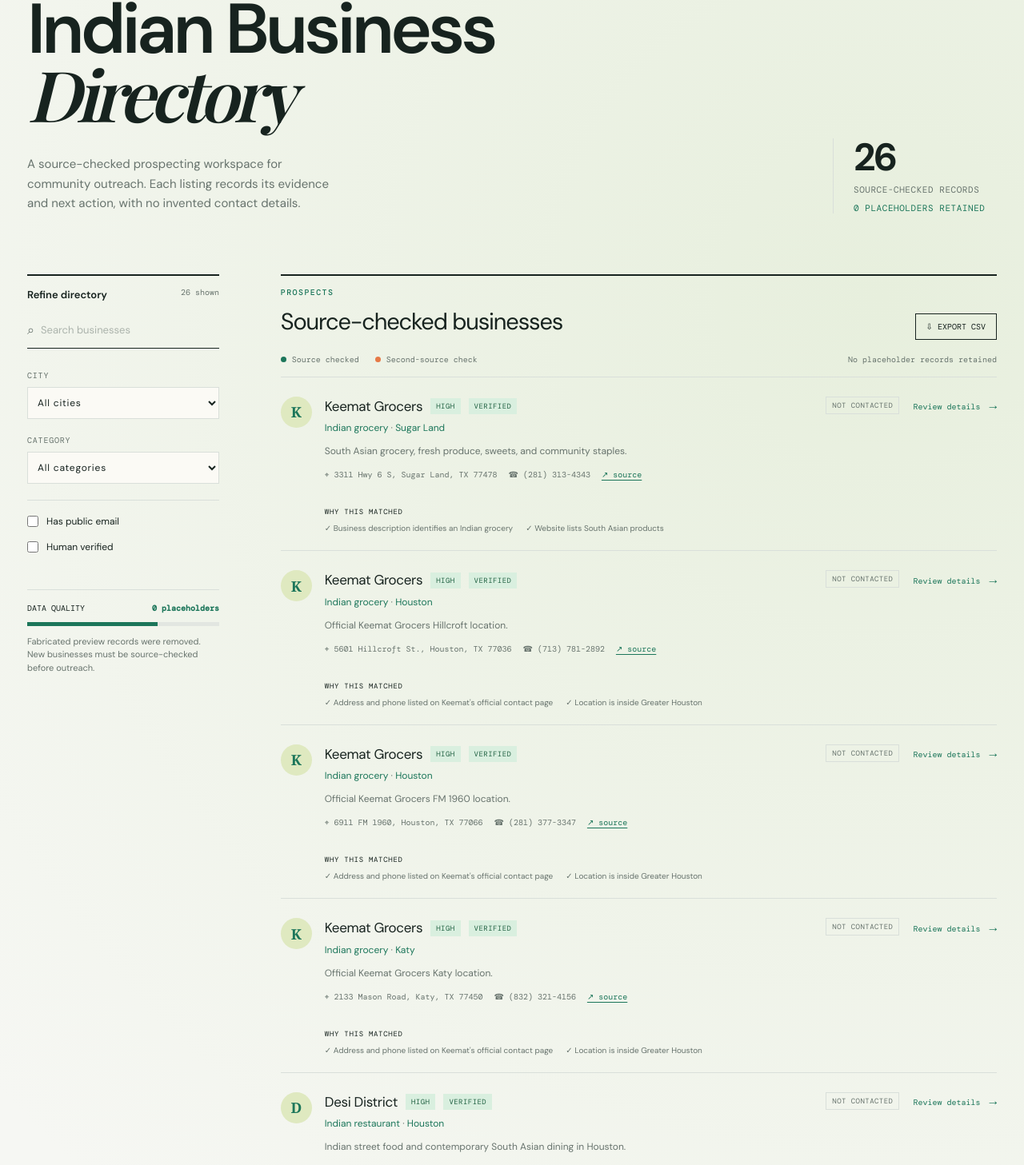
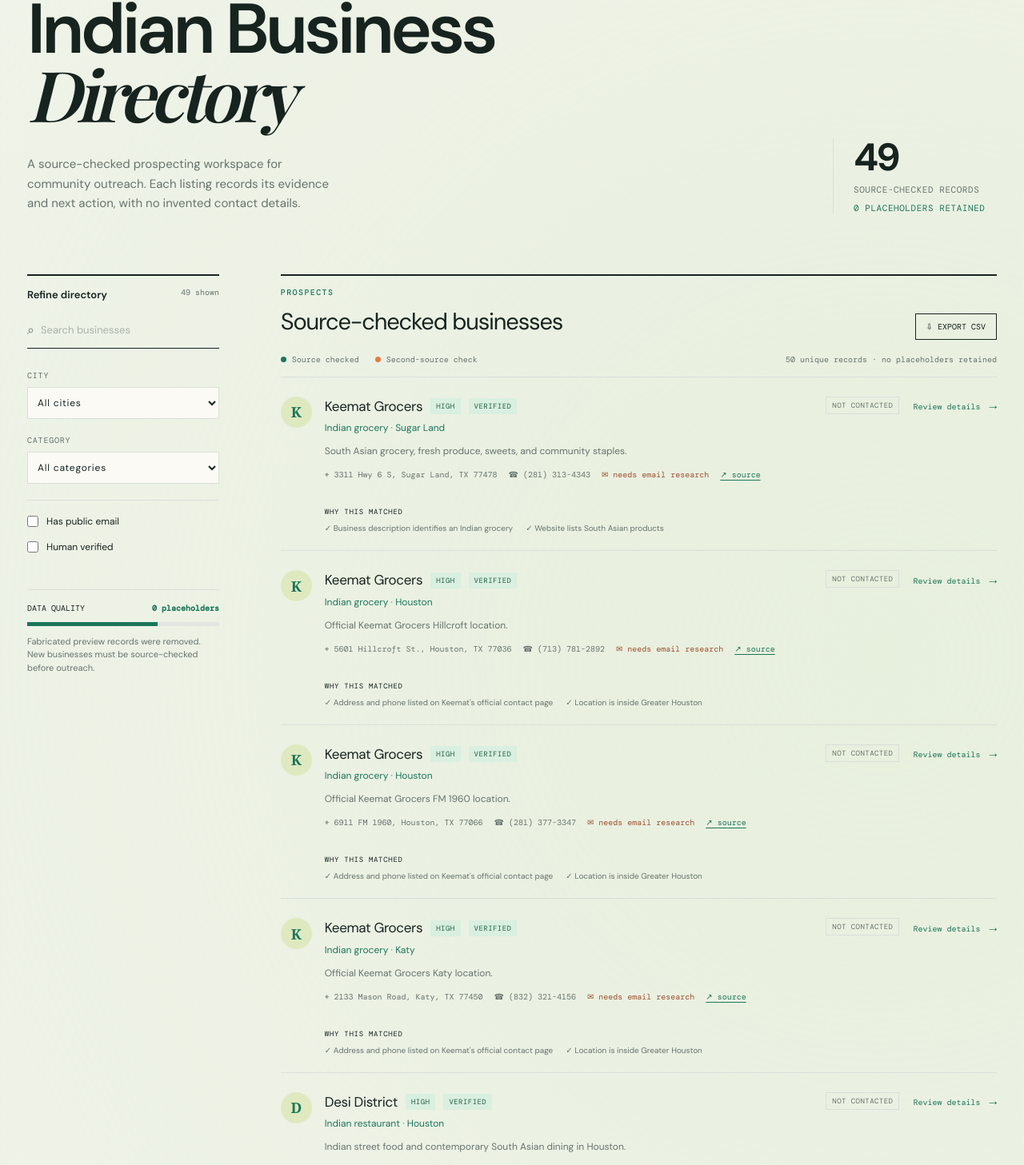
Before and after one commit to komikasinaduni/SEWA-outreach-intelligence, a Next.js app: page /SEWA-outreach-intelligence/ in a window 1280 px wide. Shown: the part 206-1663 px from the top of the page at 80% size. Built offline with nearby package versions, Linux system fonts and the light colour scheme; a web font is replaced by a local one.

Commit message:
Expand directory with 24 source checked businesses

```diff
--- a/src/app/page.tsx
+++ b/src/app/page.tsx
@@ -3,7 +3,8 @@
 import { useMemo, useState } from "react";
 
 type Confidence = "High" | "Medium";
-type QualityStatus = "VERIFIED" | "NEEDS_VERIFICATION" | "INVALID_PLACEHOLDER" | "DUPLICATE" | "NEEDS_REDISCOVERY";
+type QualityStatus = "VERIFIED" | "SOURCE_CHECKED" | "NEEDS_VERIFICATION" | "INVALID_PLACEHOLDER" | "DUPLICATE" | "NEEDS_REDISCOVERY";
+type EmailStatus = "PUBLIC_EMAIL_FOUND" | "NEEDS_EMAIL_RESEARCH";
 
 type Business = {
   name: string;
@@ -12,6 +13,7 @@
   address: string;
   phone: string;
   email?: string;
+  emailStatus?: EmailStatus;
   description: string;
   confidence: Confidence;
   evidence: string[];
@@ -121,18 +123,20 @@
   },
 ];
 
-const verifiedBusiness = (name: string, category: string, city: string, address: string, phone: string, description: string, evidence: string[], sourceUrl?: string): Business => ({
+const verifiedBusiness = (name: string, category: string, city: string, address: string, phone: string, description: string, evidence: string[], sourceUrl?: string, email?: string, qualityStatus: QualityStatus = "VERIFIED"): Business => ({
   name,
   category,
   city,
   address,
   phone,
+  ...(email ? { email } : {}),
+  emailStatus: email ? "PUBLIC_EMAIL_FOUND" : "NEEDS_EMAIL_RESEARCH",
   description,
   confidence: "High",
   evidence,
   status: "Not contacted",
   verified: true,
-  qualityStatus: "VERIFIED",
+  qualityStatus,
   sourceUrl,
 });
 
@@ -158,14 +162,40 @@
   verifiedBusiness("Kansaar Restaurant & Catering", "Indian catering", "Houston", "2002 N Fry Rd Ste 103, Houston, TX 77084", "(832) 614-3136", "Indian and Gujarati restaurant and catering.", ["Current local-business listing provides address and phone"]),
 ];
 
-const allBusinesses = [...businesses, ...verifiedBusinesses];
+const additionalBusinesses: Business[] = [
+  verifiedBusiness("Renu's Kitchen", "Indian restaurant", "Sugar Land", "4502 Hwy 6, Ste B, Sugar Land, TX 77478", "(281) 994-7770", "Indian restaurant in Sugar Land.", ["Current business listing provides address and phone"]),
+  verifiedBusiness("Naseeb Indian Restaurant", "Indian restaurant", "Sugar Land", "3559 Hwy 6, Sugar Land, TX 77478", "(281) 325-0099", "Indian restaurant in Sugar Land.", ["Official website publishes address, phone, and public email"], "https://thenaseeb.com/", "naseebindianrestaurant@gmail.com"),
+  verifiedBusiness("Mahek Indian Restaurant", "Indian restaurant", "Sugar Land", "14009 FM 1464, Sugar Land, TX 77498", "(832) 500-4651", "Indian restaurant in Sugar Land.", ["Official site publishes address and phone"], "https://mahekrestaurantsugarland.com/"),
+  verifiedBusiness("Bombay Delight", "Indian catering", "Sugar Land", "3344 Hwy 6, Ste A, Sugar Land, TX 77478", "(281) 302-5070", "Indian restaurant and catering in Sugar Land.", ["Official catering page publishes address and phone"], "https://www.bombaydelightsugarland.com/Catering"),
+  verifiedBusiness("Nirmanz Food Boutique", "Indian catering", "Sugar Land", "16338 Kensington Dr, Ste 160, Sugar Land, TX 77479", "(832) 532-0699", "Indian food boutique and catering service.", ["Official site publishes location, phone, and public email"], "https://nirmanz.com/", "nirmanzrestaurant@gmail.com"),
+  verifiedBusiness("Elite Restaurant & Catering", "Indian restaurant", "Sugar Land", "11941 S Texas 6, Ste A, Sugar Land, TX 77498", "(281) 957-4100", "Indian and Indo-Pak restaurant and catering.", ["Current business listing provides address and phone"]),
+  verifiedBusiness("Mai Colachi Restaurant & Catering", "South Asian restaurant", "Sugar Land", "15425 Southwest Fwy, Sugar Land, TX 77478", "(281) 240-0786", "South Asian restaurant and catering in Sugar Land.", ["Current business listing provides address and phone"]),
+  verifiedBusiness("Gwalia Sweets and Restaurant", "Indian sweets", "Sugar Land", "4411 Hwy 6, Sugar Land, TX 77478", "(346) 279-0467", "Indian sweets and restaurant in Sugar Land.", ["Current business listing provides address and phone"]),
+  verifiedBusiness("Mazaidar Restaurant & Catering", "South Asian restaurant", "Sugar Land", "11315 S Texas 6, Ste A, Sugar Land, TX 77498", "(281) 302-6412", "South Asian restaurant and catering in Sugar Land.", ["Official contact page publishes address, phone, and public contact information"], "https://mazaidarhaleemusa.com/contact/"),
+  verifiedBusiness("A&N's Halal Kitchen", "South Asian restaurant", "Sugar Land", "12925 W Bellfort Ave, Sugar Land, TX 77478", "(281) 741-5033", "South Asian halal kitchen in Sugar Land.", ["Current business listing provides address and phone"]),
+  verifiedBusiness("Lasbela Restaurant & Catering", "South Asian restaurant", "Sugar Land", "13849 Southwest Fwy, Sugar Land, TX 77478", "(832) 999-4490", "Pakistani and South Asian restaurant and catering.", ["Current business listing provides address and phone"]),
+  verifiedBusiness("Mantra Indian Restaurant", "Indian restaurant", "Katy", "829 S Mason Rd, Katy, TX 77450", "(713) 306-2725", "Indian restaurant in Katy.", ["Current local-business listing provides address and phone"]),
+  verifiedBusiness("Indian Bazaar & Cafe", "Indian grocery", "Katy", "653 Pin Oak Rd, Katy, TX 77494", "(832) 437-9947", "Indian grocery and cafe in Katy.", ["Current local-business listing provides address and phone"]),
+  verifiedBusiness("Spice Mantra Indian Cuisine", "Indian restaurant", "Katy", "27131 Cinco Ranch Blvd, Ste 650, Katy, TX 77494", "(281) 665-1988", "Indian cuisine in Katy.", ["Current local-business listing provides address and phone"]),
+  verifiedBusiness("Kurry Walah", "Indian catering", "Katy", "1830 S Mason Rd, Ste 165, Katy, TX 77450", "(832) 437-3800", "Indian restaurant and catering in Katy.", ["Current local-business listing provides address and phone"]),
+  verifiedBusiness("Neetu's Indian Kitchen", "Indian restaurant", "Katy", "1989 Fry Rd, Katy, TX 77449", "(832) 920-0220", "Indian restaurant in Katy.", ["Current local-business listing provides address and phone"]),
+  verifiedBusiness("Grand Kabab & Biryani", "Indian restaurant", "Katy", "Katy, TX", "(346) 257-4123 / (281) 940-8885", "Indo-Pak restaurant and catering in Katy.", ["Official site publishes current contact numbers; street address needs follow-up"], "https://grandkababandbiryani.com/"),
+  verifiedBusiness("Green Bawarchi", "Indian catering", "Fulshear", "4020 FM 1463 Rd, Fulshear, TX 77494", "(832) 437-6358", "Indian and Pakistani restaurant and catering near Katy.", ["Official catering page publishes address, phone, and public email"], "https://www.greenbawarchikaty.com/catering", "contact@greenbawarchikaty.com"),
+  verifiedBusiness("Tandoori Hut Indian Restaurant & Catering", "Indian catering", "Houston", "7610 Cherry Park Dr, Ste A, Houston, TX 77095", "(832) 427-6721", "Indian restaurant and catering in northwest Houston.", ["Current business listing provides address and phone"]),
+  verifiedBusiness("Naga's South Indian Cuisine", "Indian restaurant", "Houston", "11807 Westheimer Rd #580, Houston, TX 77077", "(346) 635-2024", "South Indian cuisine in west Houston.", ["Current listing provides address and phone; second-source check recommended"], undefined, undefined, "SOURCE_CHECKED"),
+  verifiedBusiness("Vishala Grocery III", "Indian grocery", "Houston", "13314 Westheimer Rd, Houston, TX 77077", "(281) 496-7864", "Indian grocery store in west Houston.", ["Current local-business listing provides address and phone"]),
+  verifiedBusiness("Rani's World Foods", "Indian grocery", "Houston", "16711 Hollister St, Houston, TX 77066", "(281) 440-8080", "Indian grocery store in north Houston.", ["Current listing provides address and phone; second-source check recommended"], undefined, undefined, "SOURCE_CHECKED"),
+  verifiedBusiness("Diwaan8 Groceries Indo-Pak Halal Meat", "Indian grocery", "Houston", "1002 Taft St, Houston, TX 77019", "(832) 554-6117", "Indo-Pak grocery and halal meat market in Houston.", ["Current local-business listing provides address and phone"]),
+];
+
+const allBusinesses = [...businesses, ...verifiedBusinesses, ...additionalBusinesses];
 
 const cities = ["All cities", "Houston", "Katy", "Stafford", "Sugar Land"];
-const categories = ["All categories", "Indian grocery", "Indian restaurant", "Indian sweets", "Indian catering", "Restaurant"];
+const categories = ["All categories", "Indian grocery", "Indian restaurant", "Indian sweets", "Indian catering", "South Asian restaurant", "Restaurant"];
 
 function exportBusinesses(records: Business[]) {
-  const header = ["name", "category", "city", "address", "phone", "email", "confidence", "status", "verified"];
-  const rows = records.map((business) => [business.name, business.category, business.city, business.address, business.phone, business.email ?? "", business.confidence, business.status, business.verified ? "yes" : "no"]);
+  const header = ["name", "category", "city", "address", "phone", "email", "email_status", "quality_status", "source_url", "outreach_status"];
+  const rows = records.map((business) => [business.name, business.category, business.city, business.address, business.phone, business.email ?? "", business.emailStatus ?? "NEEDS_EMAIL_RESEARCH", business.qualityStatus ?? "NEEDS_VERIFICATION", business.sourceUrl ?? "", business.status]);
   const csv = [header, ...rows].map((row) => row.map((value) => `"${value.replaceAll('"', '""')}"`).join(",")).join("\n");
   const url = URL.createObjectURL(new Blob([csv], { type: "text/csv" }));
   const link = document.createElement("a");
@@ -218,10 +248,10 @@
 
         <div className="directory">
           <div className="directory-header"><div><p className="section-kicker">Prospects</p><h2>Source-checked businesses</h2></div><button className="export-button" onClick={() => exportBusinesses(filteredBusinesses)}>⇩ Export CSV</button></div>
-          <div className="legend"><span><i className="legend-dot high" />Source checked</span><span><i className="legend-dot medium" />Second-source check</span><span className="legend-source">No placeholder records retained</span></div>
+          <div className="legend"><span><i className="legend-dot high" />Source checked</span><span><i className="legend-dot medium" />Second-source check</span><span className="legend-source">50 unique records · no placeholders retained</span></div>
           <div className="business-list">
             {filteredBusinesses.map((business) => <article className={`business-card ${business.qualityStatus === "INVALID_PLACEHOLDER" ? "quarantined-card" : ""}`} key={`${business.name}-${business.address}`}>
-              <div className="card-main"><div className="initial">{business.name.charAt(0)}</div><div className="card-copy"><div className="name-line"><h3>{business.name}</h3><span className={`confidence ${business.confidence.toLowerCase()}`}>{business.confidence}</span><span className={`quality ${business.qualityStatus?.toLowerCase()}`}>{business.qualityStatus?.replaceAll("_", " ")}</span></div><p className="category-line">{business.category} <span>·</span> {business.city}</p><p className="description">{business.description}</p><div className="contact-row"><span>⌖ {business.address}</span><span>☎ {business.phone}</span>{business.email && <span>✉ {business.email}</span>}{business.sourceUrl && <a href={business.sourceUrl} target="_blank" rel="noreferrer">↗ source</a>}</div></div></div>
+              <div className="card-main"><div className="initial">{business.name.charAt(0)}</div><div className="card-copy"><div className="name-line"><h3>{business.name}</h3><span className={`confidence ${business.confidence.toLowerCase()}`}>{business.confidence}</span><span className={`quality ${business.qualityStatus?.toLowerCase()}`}>{business.qualityStatus?.replaceAll("_", " ")}</span></div><p className="category-line">{business.category} <span>·</span> {business.city}</p><p className="description">{business.description}</p><div className="contact-row"><span>⌖ {business.address}</span><span>☎ {business.phone}</span>{business.email ? <span>✉ {business.email}</span> : <span className="email-needed">✉ needs email research</span>}{business.sourceUrl && <a href={business.sourceUrl} target="_blank" rel="noreferrer">↗ source</a>}</div></div></div>
               <div className="card-side"><span className={`status ${business.status.toLowerCase().replace(" ", "-")}`}>{business.status}</span><button className="review-button">Review details <span>→</span></button></div>
               <div className="evidence"><span className="evidence-label">WHY THIS MATCHED</span>{business.evidence.map((item) => <span key={item}>✓ {item}</span>)}</div>
             </article>)}
```
Also changed, not shown: src/app/globals.css.
